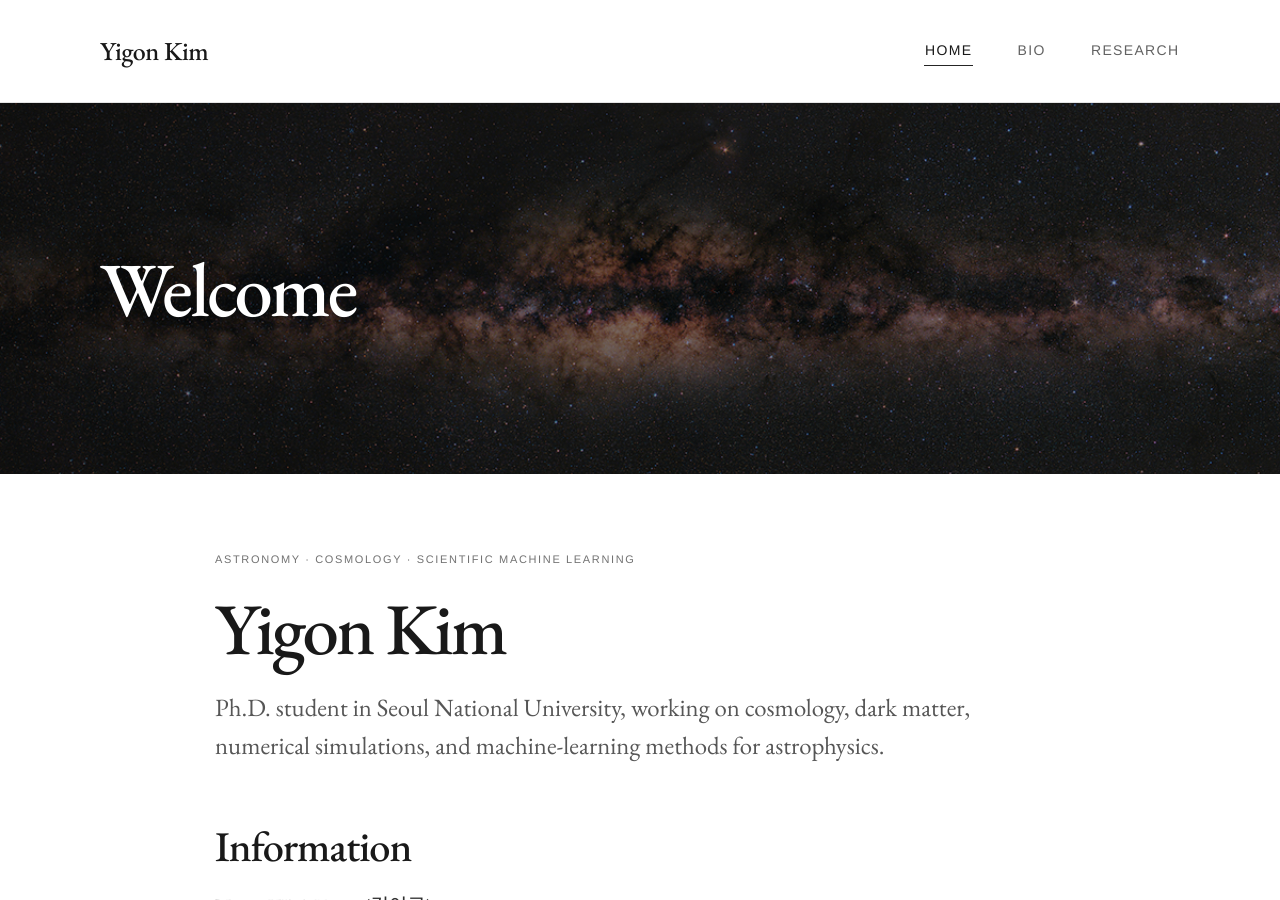
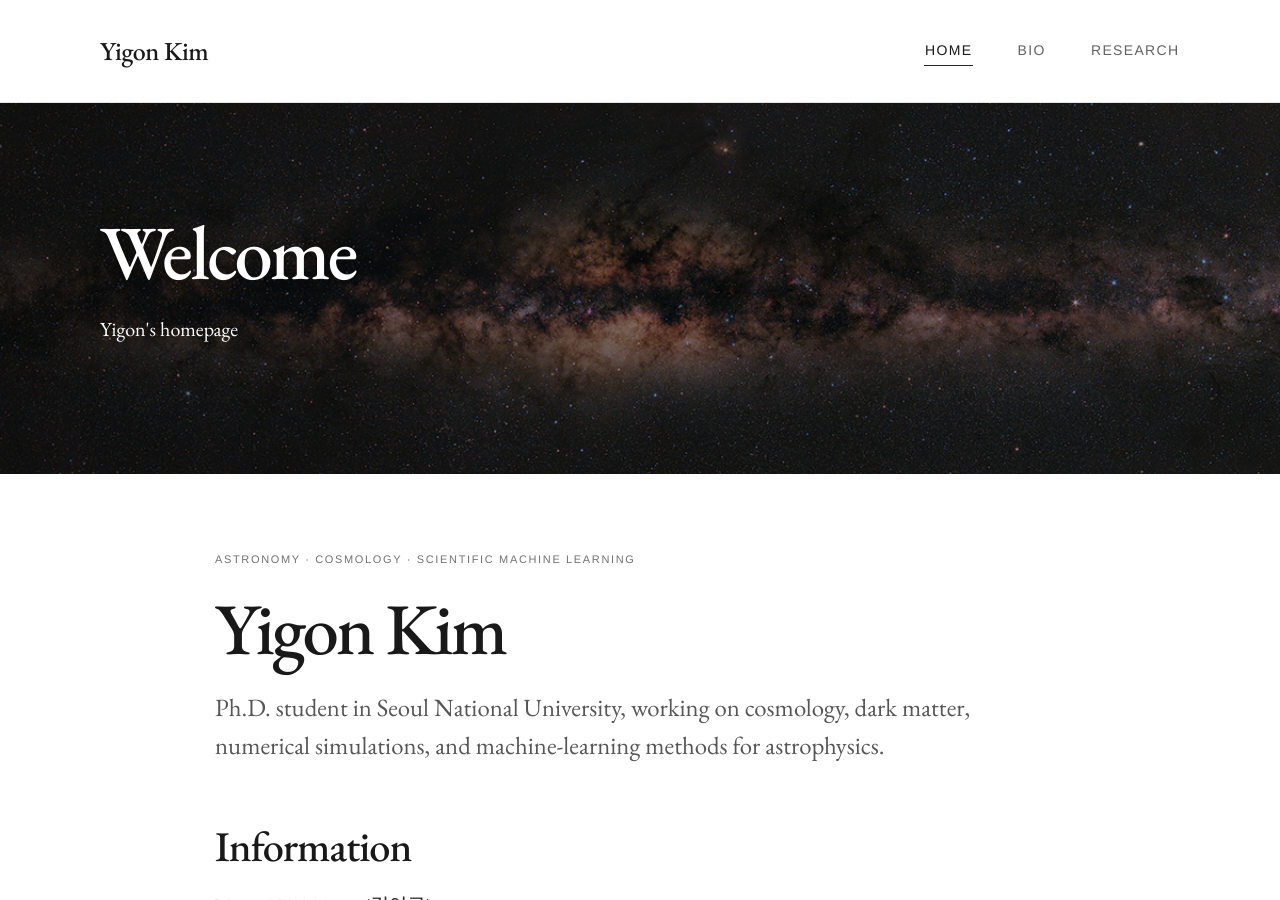
Before and after one commit to yigon/yigon.github.io, a Jekyll site: the page built from index.md, in a window 1280 px wide and 900 px high. Built offline with Jekyll 4.4.1, drawn with Linux system fonts in a browser that asks for light colours.

Commit message:
Update default.html

```diff
--- a/_layouts/default.html
+++ b/_layouts/default.html
@@ -47,7 +47,14 @@
   {% unless page.hide_hero %}
   <section class="page-hero" aria-labelledby="page-hero-title">
     <div class="site-shell page-hero__inner">
-      <h1 class="page-hero__title" id="page-hero-title">{{ heading | escape }}</h1>
+      <h1 class="page-hero__title">
+        {{ heading | escape }}
+      </h1>
+      {% if page.hero_subtitle %}
+        <p class="page-hero__subtitle">
+          {{ page.hero_subtitle | escape }}
+        </p>
+      {% endif %}
     </div>
   </section>
   {% endunless %}
```
